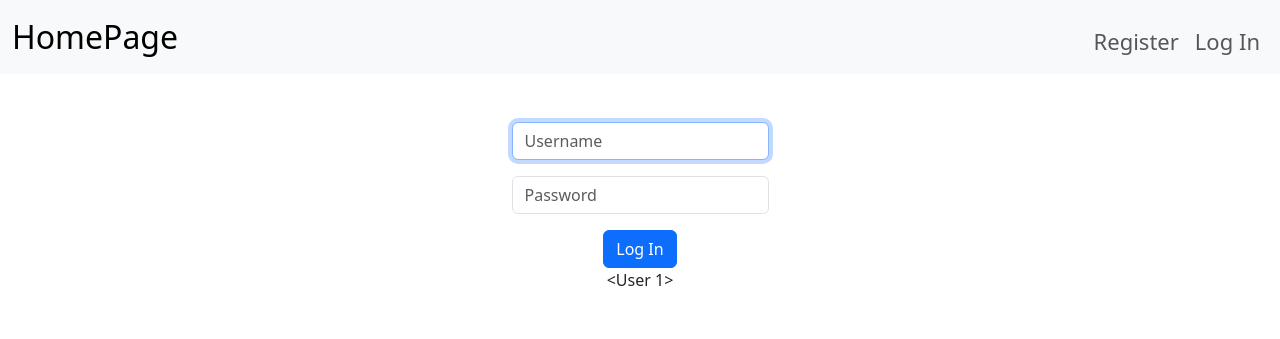
After one commit to manuher121/exercisewebsite, a Flask app: template templates/login.html in a window 1280 px wide. The commit adds this page. Shown: the top 339 px of the page. Run offline with Flask 3, Linux system fonts and the light colour scheme; the template is opened without the code that fills it: values that come from a table or form of the project are taken from there, others are empty.

Commit message:
Finish setting up the db, added login and apology

```diff
--- a/app.py
+++ b/app.py
@@ -1,9 +1,26 @@
-from flask import Flask, request, session
-from flask import render_template
-from helpers import login_required
+from flask import Flask, request, session, render_template, redirect
+from helpers import login_required, apology
 from flask_session import Session
+from flask_sqlalchemy import SQLAlchemy
+from sqlalchemy import select, create_engine
+import os
 
 app = Flask(__name__)
+
+
+# Route of the DB, initiliaze it
+basedir = os.path.abspath(os.path.dirname(__file__))
+app.config['SQLALCHEMY_DATABASE_URI'] = 'sqlite:///' + os.path.join(basedir, 'database.db')
+app.config['SQLALCHEMY_TRACK_MODIFICATIONS'] = False
+db = SQLAlchemy(app)
+engine = create_engine("sqlite:///database.db")
+
+class User(db.Model):
+    __tablename__ = 'users'
+    id = db.Column(db.Integer, primary_key=True, nullable=False)
+    username = db.Column(db.String, unique=True, nullable=False)
+    hash = db.Column(db.String, nullable=False)
+    email = db.Column(db.String, unique=True, nullable=False)
 
 app.config["SESSION_PERMANENT"] = False
 app.config["SESSION_TYPE"] = "filesystem"
@@ -19,17 +36,32 @@ def index():
 @app.route("/login", methods=["GET", "POST"])
 def login():
 
-    session.clear()
+
+
+    if request.method == "POST":
+        if not request.form.get("username"):
+            return apology("must give a username", 403)
+        elif not request.form.get("password"):
+            return apology("must provide password", 403)
 
 
 
+        current_user = select(User).where(User.username == (request.form.get("username")))
+        with engine.connect() as conn:
+            result = conn.execute(current_user)
+            for row in result:
+                new_result = row
+
+        #if current_user.hash == request.form.get("password"):
+        #   session["user_id"] =  current_user.id
+        #else:
+        #    return apology("incorrect password", 403)
+
+        return render_template("login.html", user = new_result.hash)
 
 
-
-
-
-
-
+    else:
+        return render_template("login.html")
 
 
 #@app.route("/register", method=["GET", "POST"])
--- a/templates/layout.html
+++ b/templates/layout.html
@@ -17,6 +17,7 @@
       <button class="navbar-toggler" type="button" data-bs-toggle="collapse" data-bs-target="#navbarNavAltMarkup" aria-controls="navbarNavAltMarkup" aria-expanded="false" aria-label="Toggle navigation">
         <span class="navbar-toggler-icon"></span>
       </button>
+      {% if session["user_id"] %}
       <div class="collapse navbar-collapse" id="navbarNavAltMarkup">
         <div class="navbar-nav">
           <a class="nav-link" href="#">Profile</a>
@@ -24,7 +25,18 @@
           <a class="nav-link" href="#">Options</a>
         </div>
       </div>
+      {% else %}
+      <div class="navbar-nav ms-auto mt-2">
+        <a class="nav-link" href="/register">Register</a>
+        <a class="nav-link" href="/login">Log In</a>
+      </div>
+      {% endif %}
     </div>
   </nav>
+
+<main class="container py-5 text-center">
+  {% block main %}{% endblock %}
+</main>
+
 </body>
 </html>
--- /dev/null
+++ b/templates/login.html
@@ -0,0 +1,18 @@
+{% extends "layout.html" %}
+
+{% block title %}
+    Log in
+{% endblock %}
+
+{% block main %}
+    <form action="/login" method="post">
+        <div class="mb-3">
+            <input autocomplete="off" autofocus class="form-control mx-auto w-auto" name="username" placeholder="Username" type="text">
+        </div>
+        <div class="mb-3">
+            <input class="form-control mx-auto w-auto" name="password" placeholder="Password" type="password">
+        </div>
+        <button class="btn btn-primary" type="submit">Log In</button>
+    </form>
+    <a>{{ user }}</a>
+{% endblock %}
```
Also changed, not shown: templates/apology.html (added, +11 -0 lines), database.db (added), 1 other file. Lines whose indentation alone changed are shown as unchanged.
